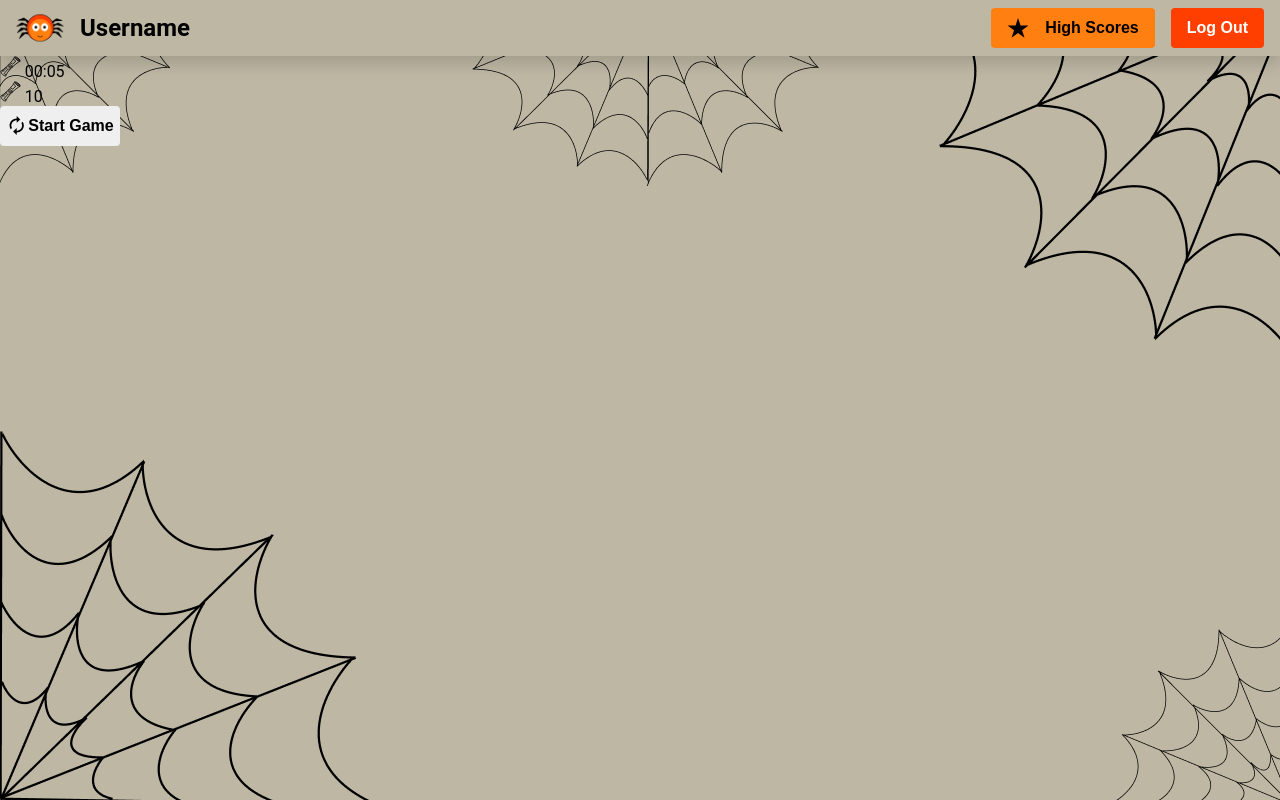
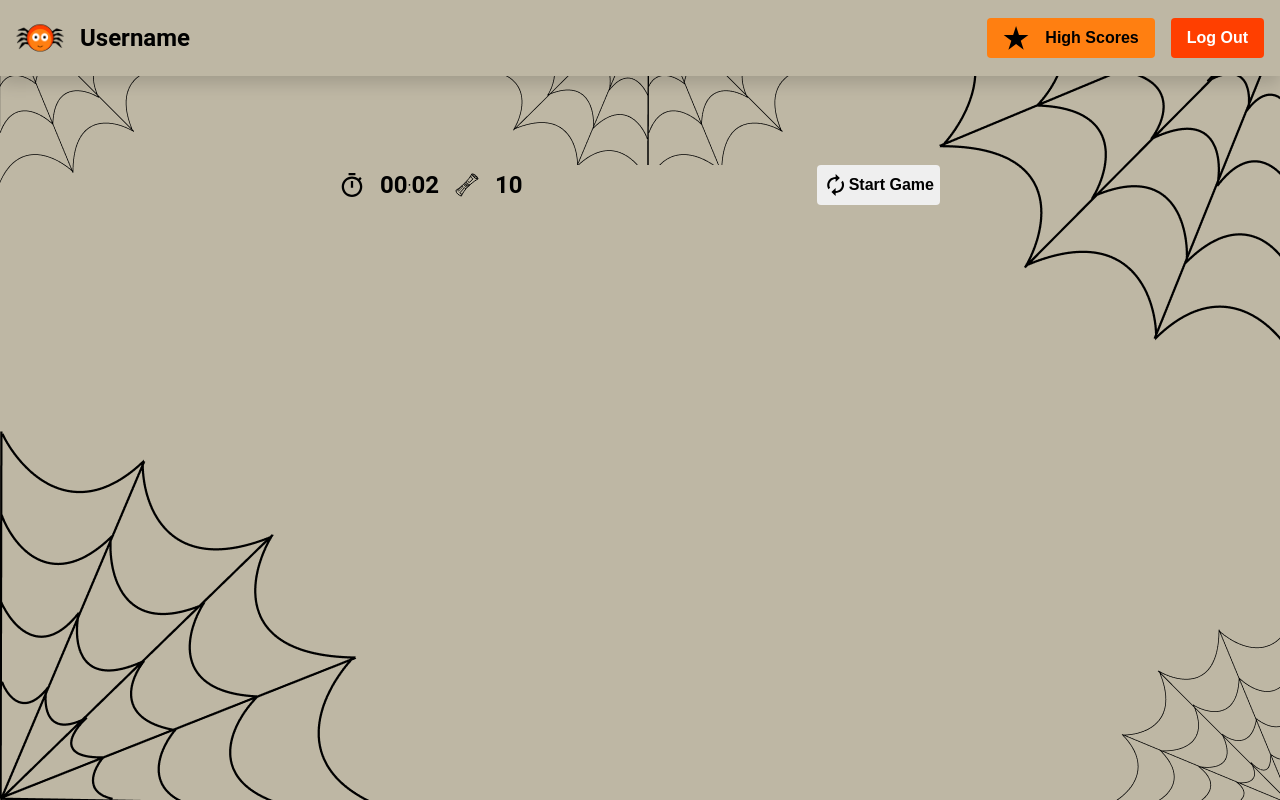
Before and after one commit to Dutchua/SpiderSweeper, a plain HTML site: page client/index.html in a window 1280 px wide. Both pictures are taken after a click on the button "Start Game". Drawn offline with Linux system fonts and the light colour scheme.

Commit message:
feat: migrate game functions bar

```diff
--- a/client/index.css
+++ b/client/index.css
@@ -21,15 +21,31 @@ body {
   overflow: hidden;
 }
 
-/* Text margin 0 */
-h1,
-h2,
-h3,
-h4,
-h5,
-h6,
-p {
+label {
+  font-size: 1.5rem;
+  font-weight: 600;
   margin: 0;
+  color: var(--primary-text-color);
+}
+
+.space-between {
+  display: flex;
+  justify-content: space-between;
+}
+
+.background {
+  background-color: var(--background-color);
+}
+
+.cover {
+  width: 100%;
+  height: 100%;
+}
+
+.center {
+  display: flex;
+  justify-content: center;
+  align-items: center;
 }
 
 .creepster-regular {
@@ -82,15 +98,14 @@ p {
 
 /* -------------------------------------------------------------------- */
 nav {
-  display: flex;
-  justify-content: space-between;
   box-shadow: 0 0.5rem 1rem rgba(0, 0, 0, 0.15);
   background-color: var(--background-color);
   padding: 0.25rem 1rem;
   height: 3rem;
 }
+
 .icon {
-  height: 1.3rem;
+  height: 1.5rem;
 }
 
 #Icon {
@@ -160,3 +175,18 @@ nav {
 }
 
 /* ---------------------------------------------------------------- */
+
+#GameBoard {
+  margin-top: 7%;
+  min-width: 37.5rem;
+  display: flex;
+  align-items: center;
+  height: fit-content;
+  background-color: var(--background-color);
+}
+
+@media (min-width: 800px) {
+  #GameBoard {
+    width: fit-content;
+  }
+}
--- a/client/script.js
+++ b/client/script.js
@@ -1,4 +1,3 @@
-// import Navbar from "./src/components/navbar.js";
 import LogIn from "./src/screens/logIn.js";
 import GamePage from "./src/screens/game-page.js";
 import Timer from "./src/utils/Timer.js";
@@ -6,18 +5,17 @@ import Timer from "./src/utils/Timer.js";
 const root = document.getElementById("root");
 root.innerHTML = GamePage();
 
-// Usage example:
 const timer = new Timer();
 timer.start();
 
 let winningCondition = false;
 let losingCondition = false;
 
-// Stop the timer when the NewGame button is clicked
 const newGameButton = document.getElementById("start");
 const stopGameButton = document.getElementById("logout");
 newGameButton.addEventListener("click", () => {
-  timer.stop();
+  timer.reset();
+  timer.start();
 });
 
 stopGameButton.addEventListener("click", () => {
@@ -25,29 +23,19 @@ stopGameButton.addEventListener("click", () => {
   losingCondition = true;
 });
 
-// Stop the timer when a winning/losing condition is passed in
 function checkWinningCondition() {
-  // Your winning condition logic here
   if (winningCondition) {
     timer.stop();
   }
 }
 
 function checkLosingCondition() {
-  // Your losing condition logic here
   if (losingCondition) {
     timer.stop();
   }
 }
 
-// Call the checkWinningCondition and checkLosingCondition functions periodically
 setInterval(() => {
   checkWinningCondition();
   checkLosingCondition();
 }, 1000);
-
-// const loginButtonTag = document.getElementById("login");
-
-// loginButtonTag.addEventListener("click", () => {
-//   root.innerHTML = GamePage();
-// });
--- a/client/src/components/button.js
+++ b/client/src/components/button.js
@@ -20,3 +20,7 @@ export const NewGameButton = () => {
 export const RestartGameButton = () => {
   return `<button class="button" id="restart">Restart Game</button>`;
 };
+
+export const RestartGameButtonMini = () => {
+  return `<button class="button" id="restart-mini">Restart Game</button>`;
+};
--- a/client/src/components/flag-count.js
+++ b/client/src/components/flag-count.js
@@ -1,5 +1,5 @@
 const FlagCount = ({ count }) => {
-  return `    <section>
+  return `<section class="row">
       <img class="icon" src="./public/icons/newspaper.svg" alt="icon" />
       <label> ${count}</label>
     </section>`;
--- a/client/src/components/game-functions.js
+++ b/client/src/components/game-functions.js
@@ -4,9 +4,11 @@ import StopWatch from "./stopwatch.js";
 
 const GameFunctions = () => {
   return (
-    `<section id="gameboardfunctions">` +
+    `<section  id="GameBoard" class="space-between background">
+    <section class="row">` +
     StopWatch() +
     FlagCount({ count: 10 }) +
+    `</section>` +
     NewGameButton() +
     `
 </section>`
--- a/client/src/components/navbar.js
+++ b/client/src/components/navbar.js
@@ -3,7 +3,7 @@ import { LogoutButton, HighScoreButton } from "./button.js";
 const Navbar = () => {
   const logout = LogoutButton();
   return (
-    `<nav class="row">
+    `<nav class="space-between row">
   <section id="UserInfo" class="row">
     <img id="Icon" src="./public/assets/profile-default.png" alt="User" />
     <h2 id="Username">Username</h2>
--- a/client/src/components/stopwatch.js
+++ b/client/src/components/stopwatch.js
@@ -1,7 +1,7 @@
 const StopWatch = () => {
-  return `<section id="gameboardfunctions">
-  <img class="icon" src="./public/icons/newspaper.svg" alt="icon" />
-  <label id="minutes">00</label>:<label id="seconds">00</label>
+  return `<section class="row">
+  <img class="icon" src="./public/icons/timer.svg" alt="icon" />
+  <section><label id="minutes">00</label>:<label id="seconds">00</label></section>
 </section>`;
 };
 
--- a/client/src/screens/game-page.js
+++ b/client/src/screens/game-page.js
@@ -7,8 +7,9 @@ const GamePage = () => {
     <section>
     ` +
     Navbar() +
+    `<section class="cover center">` +
     GameFunctions() +
-    `
+    `</section>
     </section>
   `
   );
--- a/client/src/utils/Timer.js
+++ b/client/src/utils/Timer.js
@@ -25,6 +25,16 @@ class Timer {
     const elapsedTime = Math.floor((this.endTime - this.startTime) / 1000);
     console.log(`Total time: ${elapsedTime} seconds`);
   }
+
+  reset() {
+    clearInterval(this.intervalId);
+    this.startTime = null;
+    this.endTime = null;
+    const minutesLabel = document.getElementById("minutes");
+    const secondsLabel = document.getElementById("seconds");
+    minutesLabel.innerHTML = "00";
+    secondsLabel.innerHTML = "00";
+  }
 }
 
 export default Timer;
```
Also changed, not shown: client/public/icons/timer.svg (added).
